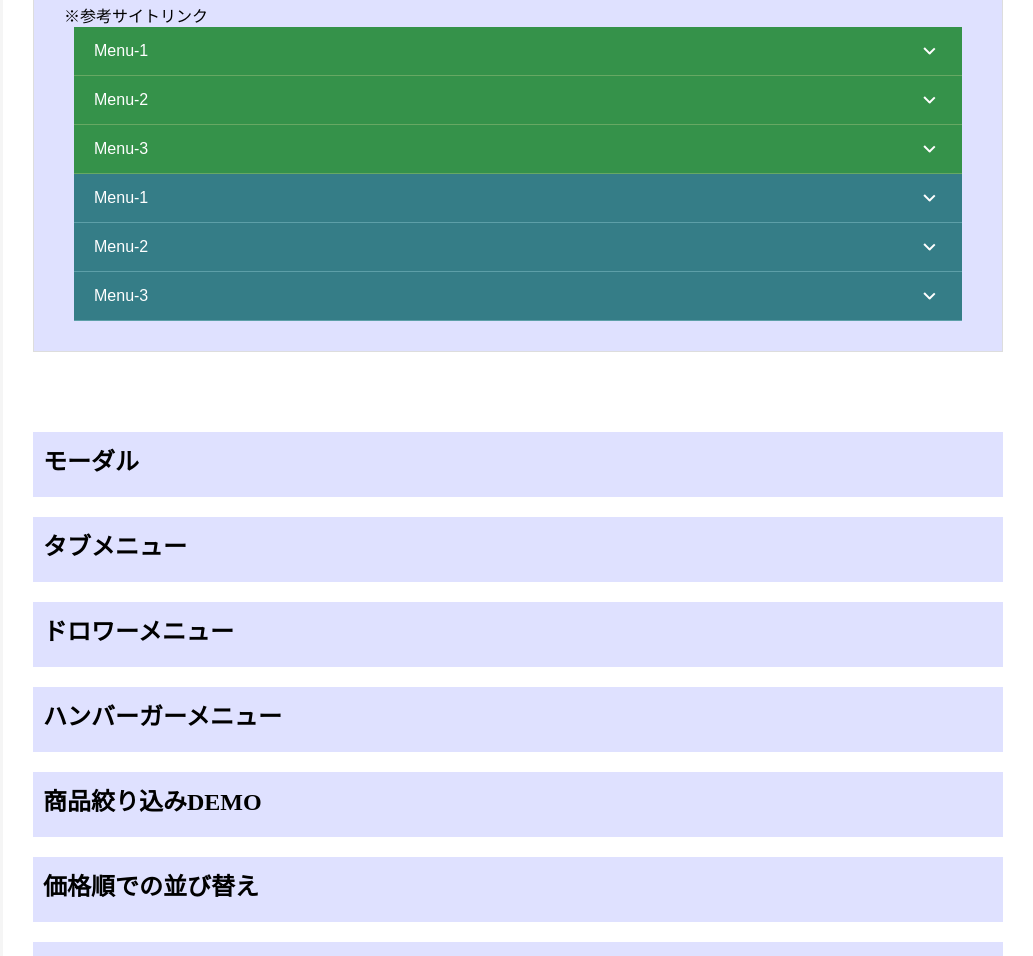
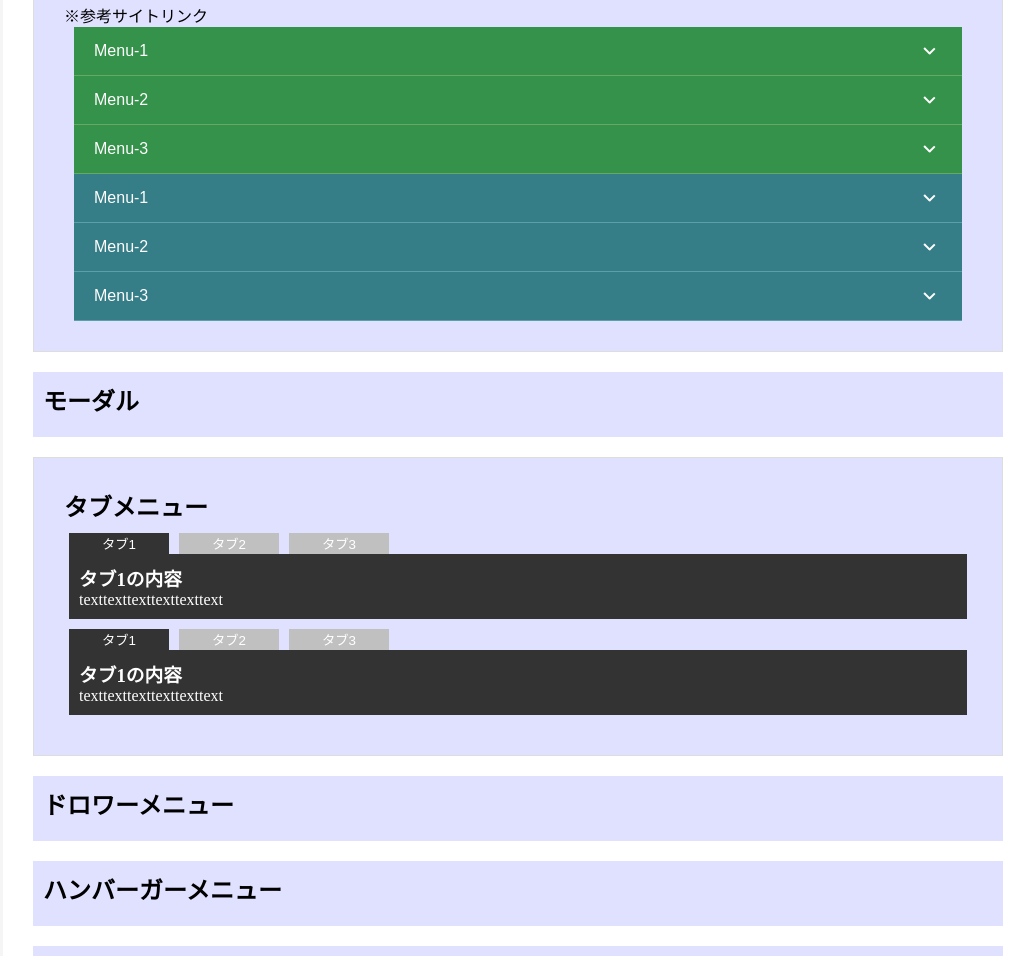
Before and after one commit to Nagayama-Shinnosuke/vite-vs, a website built with Vite: page index.html in a window 1280 px wide. Shown: the part 1373-2329 px from the top of the page, without its empty margins (247-1280 px from the left). Built offline with nearby package versions, Linux system fonts and the light colour scheme.

Commit message:
タブメニューUI実装(複数可能)

```diff
--- a/index.html
+++ b/index.html
@@ -185,8 +185,48 @@
         <h2 class="area-ttl">モーダル</h2>
       </section>
 
-      <section id="tabs-area" class="p-section">
+      <section id="tabs-area" class="p-section p-tabs">
         <h2 class="area-ttl">タブメニュー</h2>
+        <div class="tabs-wrap">
+          <ul class="tab-menu">
+            <li><button class="is-active" data-tab="tab1">タブ1</button></li>
+            <li><button data-tab="tab2">タブ2</button></li>
+            <li><button data-tab="tab3">タブ3</button></li>
+          </ul>
+
+          <section class="tabs-body is-active" id="tab1">
+            <h3>タブ1の内容</h3>
+            <p>texttexttexttexttexttext</p>
+          </section>
+          <section class="tabs-body" id="tab2">
+            <h3>タブ2の内容</h3>
+            <p>texttexttexttexttexttext</p>
+          </section>
+          <section class="tabs-body" id="tab3">
+            <h3>タブ3の内容</h3>
+            <p>texttexttexttexttexttext</p>
+          </section>
+        </div>
+        <div class="tabs-wrap">
+          <ul class="tab-menu">
+            <li><button class="is-active" data-tab="tab1">タブ1</button></li>
+            <li><button data-tab="tab2">タブ2</button></li>
+            <li><button data-tab="tab3">タブ3</button></li>
+          </ul>
+
+          <section class="tabs-body is-active" id="tab1">
+            <h3>タブ1の内容</h3>
+            <p>texttexttexttexttexttext</p>
+          </section>
+          <section class="tabs-body" id="tab2">
+            <h3>タブ2の内容</h3>
+            <p>texttexttexttexttexttext</p>
+          </section>
+          <section class="tabs-body" id="tab3">
+            <h3>タブ3の内容</h3>
+            <p>texttexttexttexttexttext</p>
+          </section>
+        </div>
       </section>
 
       <section id="drop-area" class="p-section">
--- a/src/js/main.js
+++ b/src/js/main.js
@@ -7,6 +7,7 @@ import { placeSelector } from './modules/place';
 import { quize } from './modules/quize';
 import { arr } from './modules/arr';
 import { todo } from './modules/todo';
+import { tabs } from './modules/tabs';
 
 accordion();
 counter();
@@ -16,3 +17,4 @@ placeSelector();
 quize();
 arr();
 todo();
+tabs();
--- /dev/null
+++ b/src/js/modules/tabs.js
@@ -0,0 +1,30 @@
+export const tabs = () => {
+    // console.log("タブメニューJS読み込み");
+
+    const tabsWrapElm = document.querySelectorAll('.tabs-wrap');
+    tabsWrapElm.forEach(wrap => {
+        const menuItemsElm = wrap.querySelectorAll('.tab-menu li button');
+        const bodyItmElm = wrap.querySelectorAll('.tabs-body');
+
+        menuItemsElm.forEach(checkedItem => {
+            checkedItem.addEventListener('click', () => {
+
+                // is-activeの初期化処理.
+                menuItemsElm.forEach(item => {
+                    item.classList.remove('is-active');
+                });
+                checkedItem.classList.add('is-active');
+
+                // bodyの処理.
+                bodyItmElm.forEach(body => {
+                    body.classList.remove('is-active');
+                });
+
+                // getElementByIdはdoc専用のため書き換え必須.
+                // wrap.getElementById(checkedItem.dataset.tab).classList.add('is-active');
+                wrap.querySelector(`#${checkedItem.dataset.tab}`).classList.add('is-active');
+
+            });
+        });
+    });
+}
--- a/src/scss/object/project/_accordion.scss
+++ b/src/scss/object/project/_accordion.scss
@@ -1,5 +1,5 @@
 .p-accordion {
-    margin-bottom: 80px;
+    // margin-bottom: 80px;
     padding: 30px;
     border: 1px solid #ddd;
 
--- a/src/scss/object/project/_tabs.scss
+++ b/src/scss/object/project/_tabs.scss
@@ -1,5 +1,52 @@
 .p-tabs {
-    margin-bottom: 80px;
     padding: 30px;
     border: 1px solid #ddd;
+
+    .tabs-wrap {
+        margin: 10px auto;
+        width: calc(100% - 10px);
+    }
+
+    .tab-menu {
+        display: flex;
+        align-items: center;
+        column-gap: 10px;
+
+        li {
+            width: 100px;
+
+            button {
+                color: #fff;
+                background-color: #c0c0c0;
+                border: none;
+                width: 100%;
+                display: inline-block;
+
+                &:hover {
+                    background-color: #333;
+                    color: #fff;
+                }
+
+                &.is-active {
+                    background-color: #333;
+                    color: #fff;
+                }
+            }
+
+
+        }
+
+    }
+
+    .tabs-body {
+        padding: 10px;
+        display: none;
+
+        &.is-active {
+            background-color: #333;
+            color: #fff;
+            display: block;
+        }
+    }
+
 }
```
